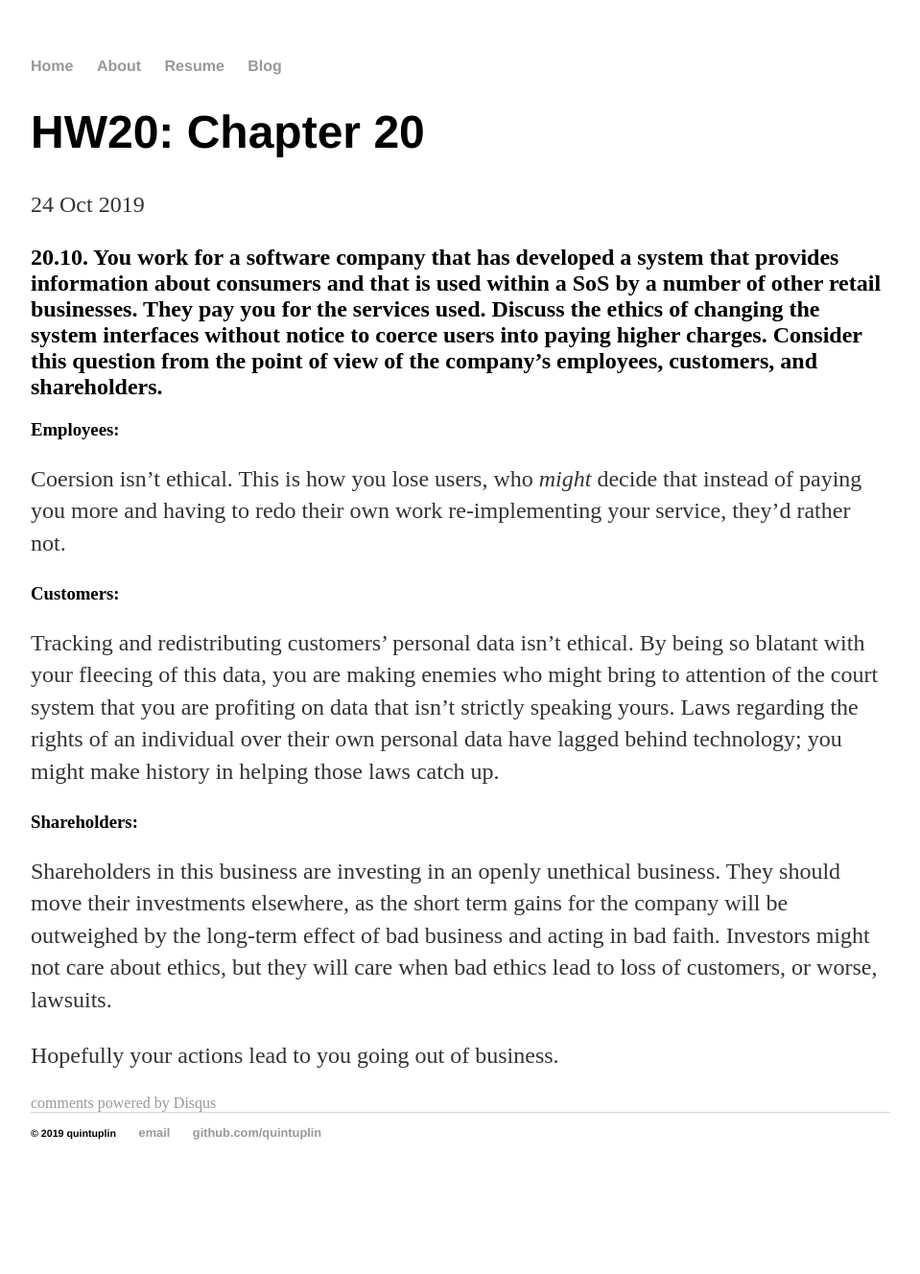
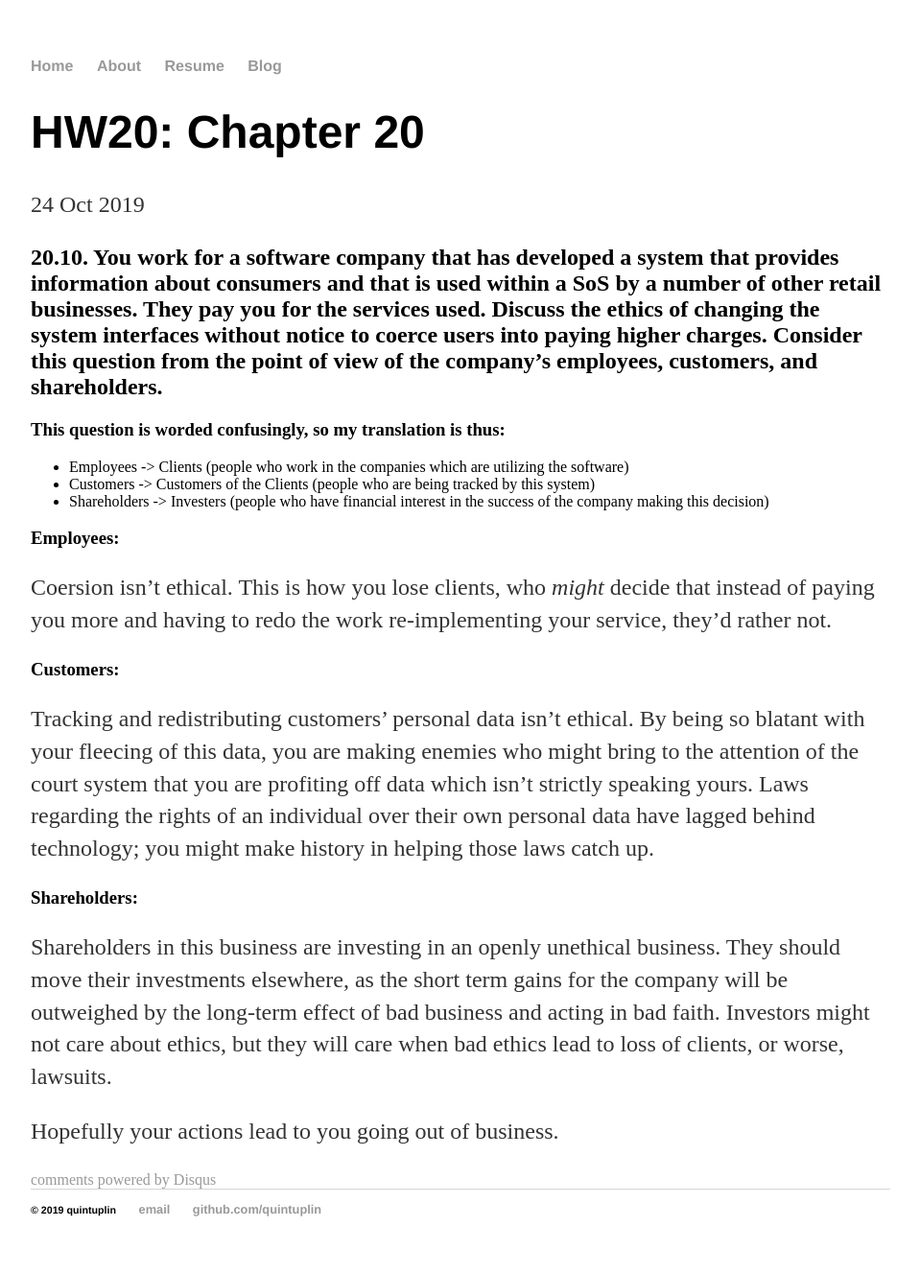
Before and after one commit to Quintuplin/quintuplin.github.io, a Jekyll site: the page built from _posts/2019-20-24-Chapter-20.md, in a window 1280 px wide. Shown: the whole page at 96% size, without its empty margins (160-1119 px from the left). Built offline with Jekyll 4.4.1, drawn with Linux system fonts in a browser that asks for light colours; comment, search, counter and statistics services are not loaded; before the commit the page ends 1248 px from its top, so only the background shows below that.

Commit message:
Update 2019-20-24-Chapter-20.md

```diff
--- a/_posts/2019-20-24-Chapter-20.md
+++ b/_posts/2019-20-24-Chapter-20.md
@@ -6,16 +6,21 @@ date: 2019-10-24
 
 ## 20.10. You work for a software company that has developed a system that provides information about consumers and that is used within a SoS by a number of other retail businesses. They pay you for the services used. Discuss the ethics of changing the system interfaces without notice to coerce users into paying higher charges. Consider this question from the point of view of the company’s employees, customers, and shareholders.
 
+### This question is worded confusingly, so my translation is thus:
+* Employees -> Clients (people who work in the companies which are utilizing the software)
+* Customers -> Customers of the Clients (people who are being tracked by this system)
+* Shareholders -> Investers (people who have financial interest in the success of the company making this decision)
+
 ### Employees:
 
-Coersion isn't ethical. This is how you lose users, who *might* decide that instead of paying you more and having to redo their own work re-implementing your service, they'd rather not.
+Coersion isn't ethical. This is how you lose clients, who *might* decide that instead of paying you more and having to redo the work re-implementing your service, they'd rather not.
 
 ### Customers:
 
-Tracking and redistributing customers' personal data isn't ethical. By being so blatant with your fleecing of this data, you are making enemies who might bring to attention of the court system that you are profiting on data that isn't strictly speaking yours. Laws regarding the rights of an individual over their own personal data have lagged behind technology; you might make history in helping those laws catch up.
+Tracking and redistributing customers' personal data isn't ethical. By being so blatant with your fleecing of this data, you are making enemies who might bring to the attention of the court system that you are profiting off data which isn't strictly speaking yours. Laws regarding the rights of an individual over their own personal data have lagged behind technology; you might make history in helping those laws catch up.
 
 ### Shareholders:
 
-Shareholders in this business are investing in an openly unethical business. They should move their investments elsewhere, as the short term gains for the company will be outweighed by the long-term effect of bad business and acting in bad faith. Investors might not care about ethics, but they will care when bad ethics lead to loss of customers, or worse, lawsuits.
+Shareholders in this business are investing in an openly unethical business. They should move their investments elsewhere, as the short term gains for the company will be outweighed by the long-term effect of bad business and acting in bad faith. Investors might not care about ethics, but they will care when bad ethics lead to loss of clients, or worse, lawsuits.
 
 Hopefully your actions lead to you going out of business.
```
